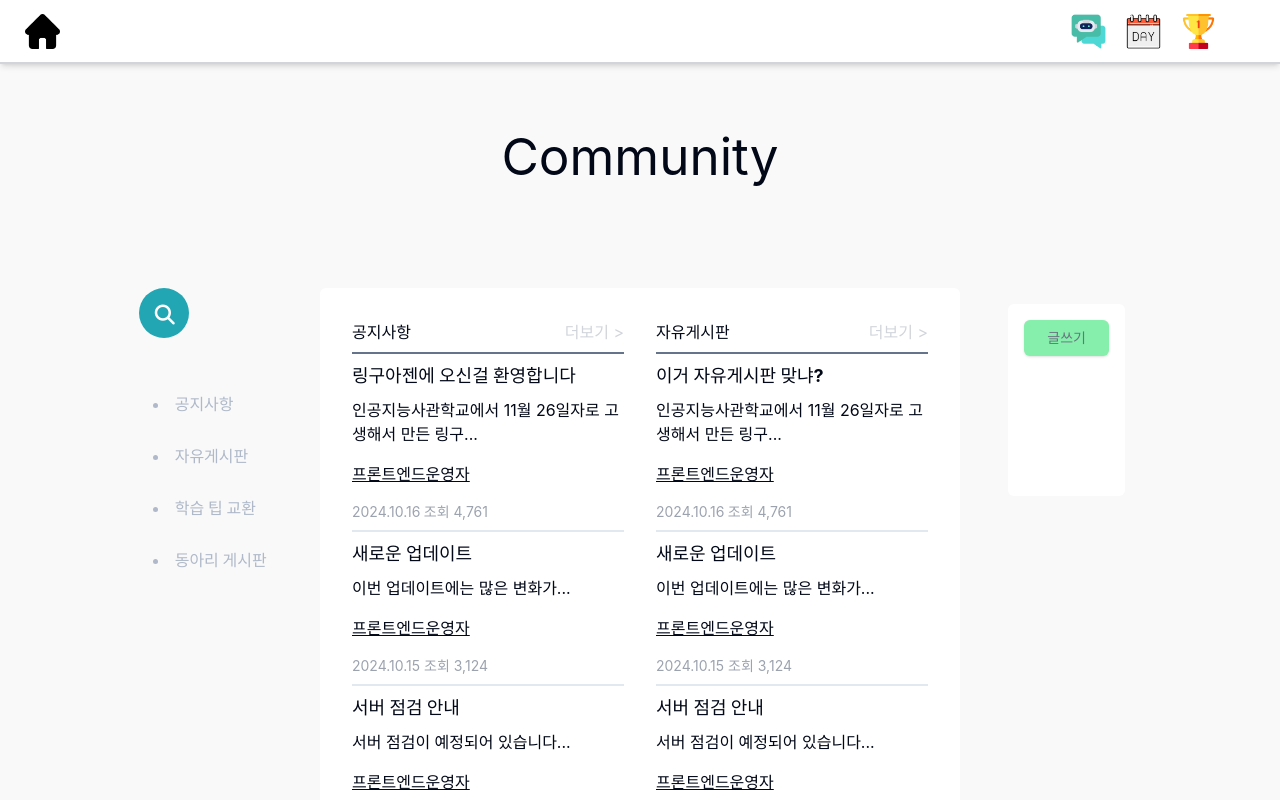
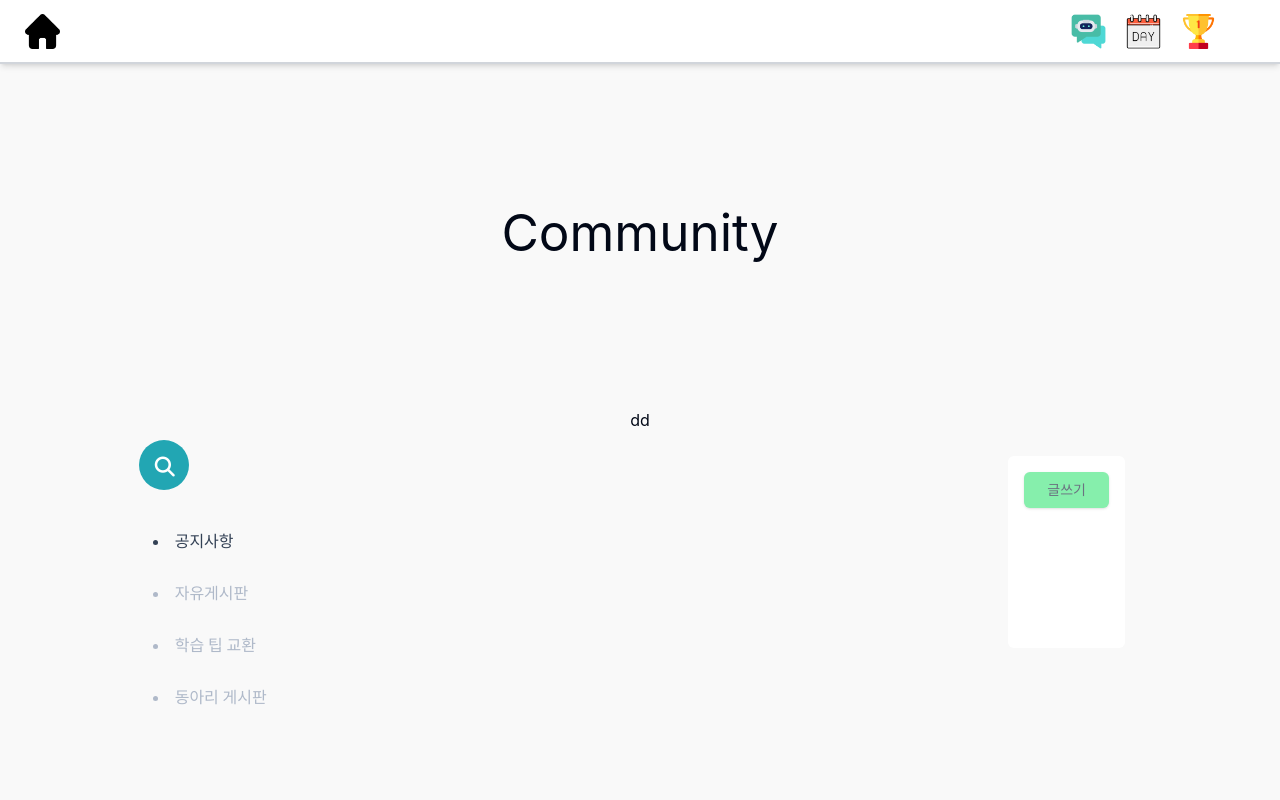
Before and after one commit to kim-min-min/LinguaGen1, a React (Vite) app in the folder src/main/FrontEnd/: page /community in a window 1280 px wide. Both pictures are taken after a click on the element "공지사항". Built offline with nearby package versions, Linux system fonts and the light colour scheme.

Commit message:
update for Community

```diff
--- /dev/null
+++ b/src/main/FrontEnd/src/components/Community/ClubBoard.jsx
@@ -0,0 +1,11 @@
+import React from 'react'
+
+const ClubBoard = () => {
+  return (
+    <div>
+
+    </div>
+  )
+}
+
+export default ClubBoard
--- a/src/main/FrontEnd/src/components/Community/Community.jsx
+++ b/src/main/FrontEnd/src/components/Community/Community.jsx
@@ -1,9 +1,13 @@
-import React, { useRef } from 'react'; // useRef 추가
+import React, { useRef, useState } from 'react';
 import styled from 'styled-components';
 import Header from '../Header'; // Assuming Header is already imported
 import '@fortawesome/fontawesome-free/css/all.min.css'; // Font Awesome CSS 추가
-import '../../App.css'
+import '../../App.css';
 import { Button } from '@/components/ui/button';
+import Notice from './Notice'; // 공지사항 컴포넌트 임포트
+import FreeBoard from './FreeBoard'; // 자유게시판 컴포넌트 임포트
+import ExchangeLearningTips from './ExchangeLearningTips'; // 학습 팁 교환 컴포넌트 임포트
+import ClubBoard from './ClubBoard'; // 동아리 게시판 컴포넌트 임포트
 
 const SearchBox = styled.div`
   width: fit-content;
@@ -109,43 +113,8 @@ const boardData = [
   }
 ];
 
-const Community = () => {
-    const inputRef = useRef(null); // useRef로 input 요소 참조
-
-    const handleSearchClick = () => {
-        inputRef.current.focus(); // 검색 버튼 클릭 시 input에 포커스를 줌
-    };
-
-    return (
-        <div className='w-full h-full flex flex-col overflow-y-scroll custom-scrollbar'>
-            <Header style={{ position: 'fixed', top: 0, width: '100%', zIndex: 1000 }} />
-            <div className='w-full flex flex-col justify-center items-center my-12' style={{ height: '350px' }}>
-                <h1 className='select-none'>Community</h1>
-            </div>
-            <div className='w-full h-auto flex justify-center items-center'>
-                <div className='w-full h-full mt-12 mb-18 flex grid-cols-3 justify-center'>
-                    <div className='w-1/6 h-full flex flex-col justify-center items-start p-8'>
-                        <div className='col-span-2 w-full h-24'>
-                            <SearchBox>
-                                <SearchInput
-                                    ref={inputRef} // input 요소에 ref 연결
-                                    type="text"
-                                    placeholder="Search..."
-                                />
-                                <SearchButton onClick={handleSearchClick}>
-                                    <i className="fas fa-search "></i> {/* Font Awesome 아이콘 */}
-                                </SearchButton>
-                            </SearchBox>
-                        </div>
-                        <div className='w-full h-full'>
-                            {boardData.map((board, index) => (
-                                <Item key={index}>
-                                    {board.title}
-                                </Item>
-                            ))}
-                        </div>
-                    </div>
-                    <div className='w-1/2 h-full flex flex-col justify-start items-center'>
+// 기본 게시판 컴포넌트
+const DefaultBoard = () => (
   <div className='w-full p-8 mt-8 bg-white rounded-md grid grid-cols-6 gap-8' style={{ height: '1450px' }}>
     {boardData.map((board, index) => (
       <div className='flex flex-col col-span-3 row-span-3 w-full h-full' key={index}>
@@ -167,7 +136,59 @@ const Community = () => {
       </div>
     ))}
   </div>
+);
+
+const Community = () => {
+  const [activeTab, setActiveTab] = useState(''); // 기본 컴포넌트는 ''로 설정
+  const inputRef = useRef(null);
+
+  const handleTabClick = (title) => {
+    setActiveTab(title);
+  };
+
+  return (
+    <div className='w-full h-full flex flex-col overflow-y-scroll custom-scrollbar'>
+      <Header style={{ position: 'fixed', top: 0, width: '100%', zIndex: 1000 }} />
+      <div className='w-full flex flex-col justify-center items-center my-12' style={{ height: '350px' }}>
+        <h1 className='select-none'>Community</h1>
       </div>
+      <div className='w-full h-auto flex justify-center items-center'>
+        <div className='w-full h-full mt-12 mb-18 flex grid-cols-3 justify-center'>
+          <div className='w-1/6 h-full flex flex-col justify-center items-start p-8'>
+            <div className='col-span-2 w-full h-24'>
+              <SearchBox>
+                <SearchInput ref={inputRef} type="text" placeholder="Search..." />
+                <SearchButton onClick={() => inputRef.current.focus()}>
+                  <i className="fas fa-search"></i>
+                </SearchButton>
+              </SearchBox>
+            </div>
+            <div className='w-full h-full'>
+              {/* 탭 항목 클릭 가능하게 설정 */}
+              <Item isActive={activeTab === 'Notice'} onClick={() => handleTabClick('Notice')}>
+                공지사항
+              </Item>
+              <Item isActive={activeTab === 'FreeBoard'} onClick={() => handleTabClick('FreeBoard')}>
+                자유게시판
+              </Item>
+              <Item isActive={activeTab === 'ExchangeLearningTips'} onClick={() => handleTabClick('ExchangeLearningTips')}>
+                학습 팁 교환
+              </Item>
+              <Item isActive={activeTab === 'ClubBoard'} onClick={() => handleTabClick('ClubBoard')}>
+                동아리 게시판
+              </Item>
+            </div>
+          </div>
+
+          <div className='w-1/2 h-full flex flex-col justify-start items-center'>
+            {/* 조건부 렌더링: 선택된 탭에 따라 컴포넌트를 렌더링 */}
+            {activeTab === '' && <DefaultBoard />}
+            {activeTab === 'Notice' && <Notice />}
+            {activeTab === 'FreeBoard' && <FreeBoard />}
+            {activeTab === 'ExchangeLearningTips' && <ExchangeLearningTips />}
+            {activeTab === 'ClubBoard' && <ClubBoard />}
+          </div>
+
           <div className='w-1/6 h-full p-12 flex flex-col justify-start items-center'>
             <div className='w-full h-48 bg-white rounded-md flex flex-col justify-start p-4'>
               <Button className='w-full bg-green-300 text-gray-500 font-bold hover:bg-green-400'>글쓰기</Button>
--- /dev/null
+++ b/src/main/FrontEnd/src/components/Community/ExchangeLearningTips.jsx
@@ -0,0 +1,9 @@
+import React from 'react'
+
+const ExchangeLearningTips = () => {
+  return (
+    <div>dd</div>
+  )
+}
+
+export default ExchangeLearningTips
--- /dev/null
+++ b/src/main/FrontEnd/src/components/Community/FreeBoard.jsx
@@ -0,0 +1,9 @@
+import React from 'react'
+
+const FreeBoard = () => {
+  return (
+    <div>dd</div>
+  )
+}
+
+export default FreeBoard
--- /dev/null
+++ b/src/main/FrontEnd/src/components/Community/Notice.jsx
@@ -0,0 +1,9 @@
+import React from 'react'
+
+const Notice = () => {
+  return (
+    <div>dd</div>
+  )
+}
+
+export default Notice
```
Lines whose indentation alone changed are shown as unchanged.
